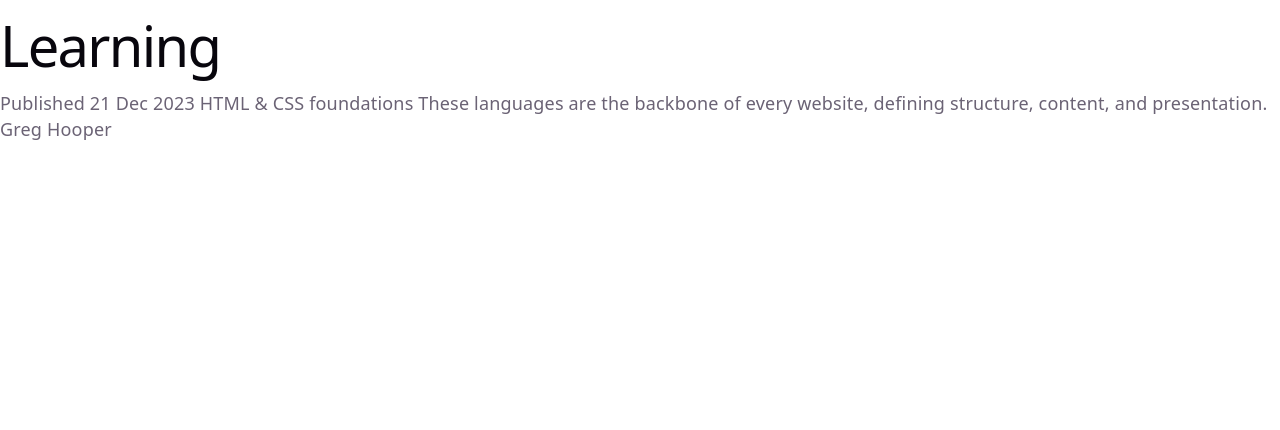
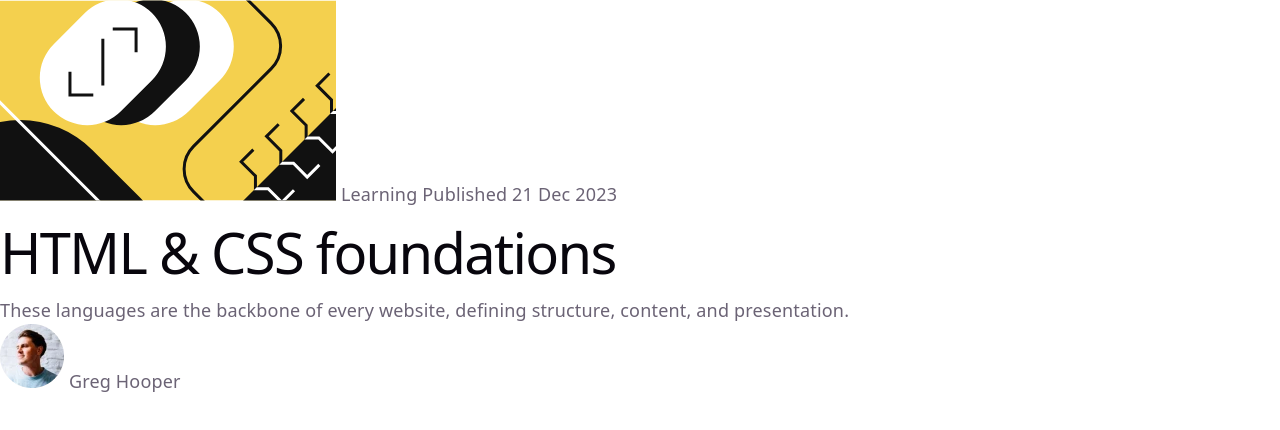
Before and after one commit to JammiM/blog-preview-card-ff, a website built with Vite: page index.html in a window 1280 px wide. Built offline with nearby package versions, Linux system fonts and the light colour scheme.

Commit message:
Added a basic html structure

```diff
--- a/index.html
+++ b/index.html
@@ -13,18 +13,34 @@
   <body>
     <main>
       <article>
-        <h1>Learning</h1>
+        <picture>
+          <img
+            src="./src/assets/images/illustration-article.svg"
+            alt="HTML &amp; CSS foundations thumbnail"
+            srcset=""
+          />
+        </picture>
+        <span>Learning</span>
 
         <span> Published 21 Dec 2023 </span>
 
-        <span> HTML &amp; CSS foundations </span>
+        <h1>HTML &amp; CSS foundations</h1>
 
-        <span>
+        <p>
           These languages are the backbone of every website, defining structure,
           content, and presentation.
-        </span>
+        </p>
 
-        <span>Greg Hooper</span>
+        <div>
+          <picture>
+            <img
+              src="./src/assets/images/image-avatar.webp"
+              alt="Image of Greg Hooper"
+              srcset=""
+            />
+          </picture>
+          <span>Greg Hooper</span>
+        </div>
       </article>
     </main>
   </body>
```
